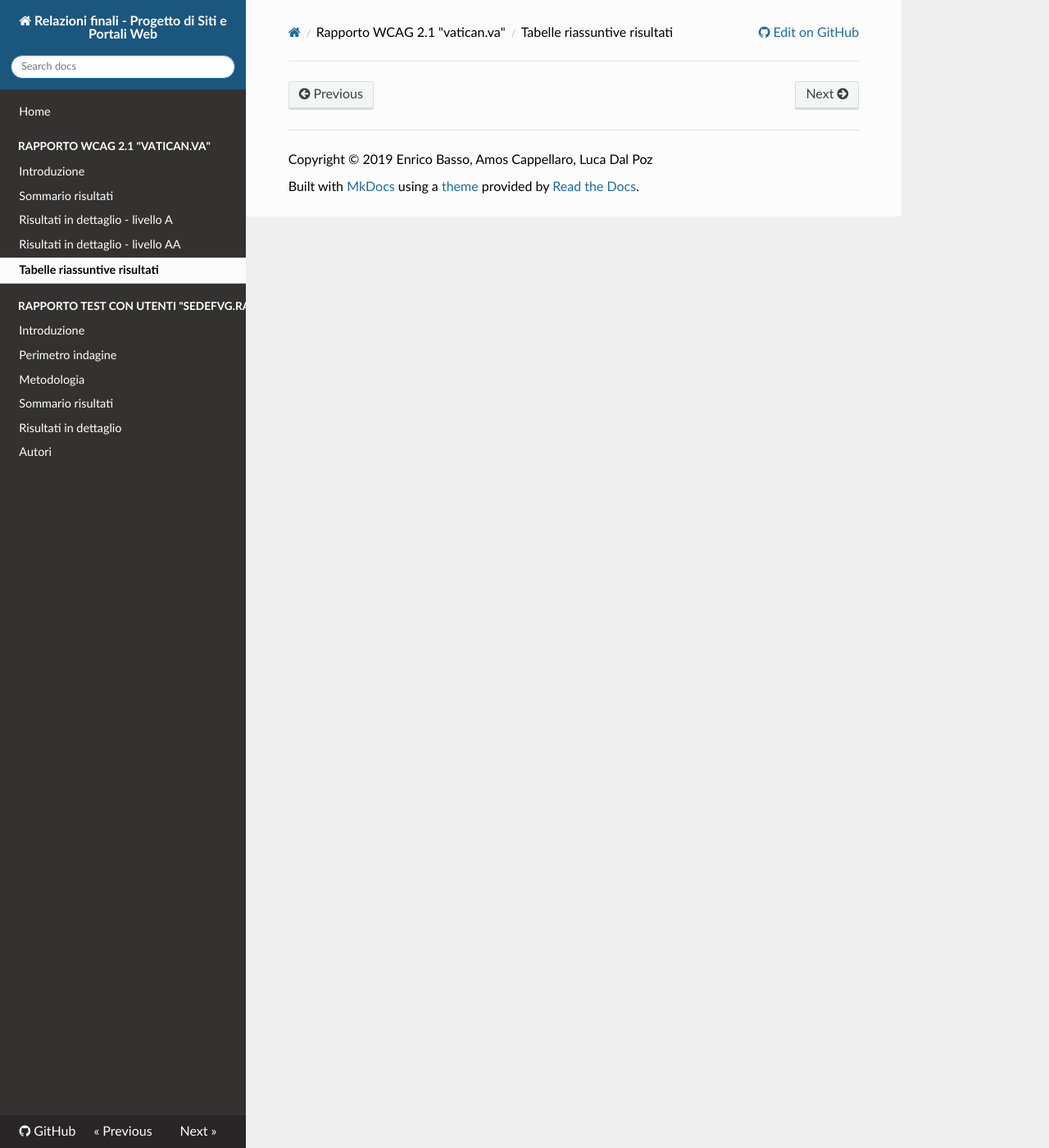
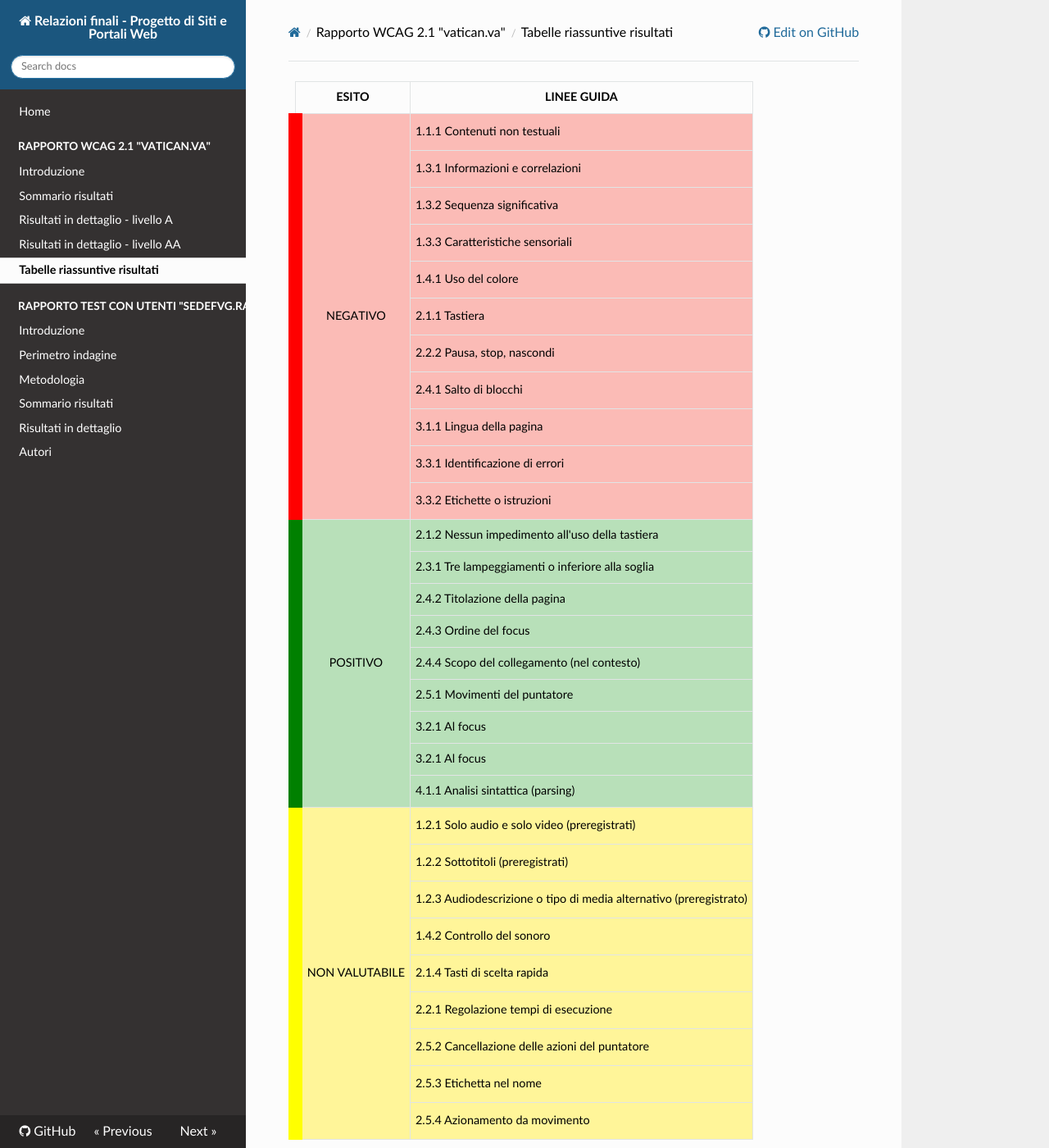
Before and after one commit to amosth/MA0175-Progetto-di-Siti-Web, an MkDocs documentation site: the page built from docs/wcag_vatican_tabelle_risultati.md, in a window 1280 px wide and 1400 px high. Shown: the whole window at 82% size. Built offline with MkDocs 1.6.1, drawn with Linux system fonts in a browser that asks for light colours; nearby versions of some CDN libraries.

Commit message:
editing tabelle riassuntive

```diff
--- a/docs/wcag_vatican_tabelle_risultati.md
+++ b/docs/wcag_vatican_tabelle_risultati.md
@@ -7,3 +7,104 @@ authors:
     - Luca Dal Poz
 date: 2019-07-10
 ---
+
+<table class="docutils">
+    <thead>
+        <tr>
+            <th>ESITO</th>
+            <th>LINEE GUIDA</th>
+        </tr>
+    </thead>
+    <tbody>
+        <tr class="danger">
+            <td rowspan="11" class="result">NEGATIVO</td>
+            <td>1.1.1 Contenuti non testuali</td>
+        </tr>
+        <tr class="danger">
+            <td>1.3.1 Informazioni e correlazioni</td>
+        </tr>
+        <tr class="danger">
+            <td>1.3.2 Sequenza significativa</td>
+        </tr>
+        <tr class="danger">
+            <td>1.3.3 Caratteristiche sensoriali</td>
+        </tr>
+        <tr class="danger">
+            <td>1.4.1 Uso del colore</td>
+        </tr>
+        <tr class="danger">
+            <td>2.1.1 Tastiera</td>
+        </tr>
+        <tr class="danger">
+            <td>2.2.2 Pausa, stop, nascondi</td>
+        </tr>
+        <tr class="danger">
+            <td>2.4.1 Salto di blocchi</td>
+        </tr>
+        <tr class="danger">
+            <td>3.1.1 Lingua della pagina</td>
+        </tr>
+        <tr class="danger">
+            <td>3.3.1 Identificazione di errori</td>
+        </tr>
+        <tr class="danger">
+            <td>3.3.2 Etichette o istruzioni</td>
+        </tr>
+        <tr class="success">
+            <td rowspan="9" class="result">POSITIVO</td>
+            <td>2.1.2 Nessun impedimento all'uso della tastiera</td>
+        </tr>
+        <tr class="success">
+            <td>2.3.1 Tre lampeggiamenti o inferiore alla soglia</td>
+        </tr>
+        <tr class="success">
+            <td>2.4.2 Titolazione della pagina</td>
+        </tr>
+        <tr class="success">
+            <td>2.4.3 Ordine del focus</td>
+        </tr>
+        <tr class="success">
+            <td>2.4.4 Scopo del collegamento (nel contesto)</td>
+        </tr>
+        <tr class="success">
+            <td>2.5.1 Movimenti del puntatore</td>
+        </tr>
+        <tr class="success">
+            <td>3.2.1 Al focus</td>
+        </tr>
+        <tr class="success">
+            <td>3.2.1 Al focus</td>
+        </tr>
+        <tr class="success">
+            <td>4.1.1 Analisi sintattica (parsing)</td>
+        </tr>
+        <tr class="warning">
+            <td rowspan="9" class="result">NON VALUTABILE</td>
+            <td>1.2.1 Solo audio e solo video (preregistrati)</td>
+        </tr>
+        <tr class="warning">
+            <td>1.2.2 Sottotitoli (preregistrati)</td>
+        </tr>
+        <tr class="warning">
+            <td>1.2.3 Audiodescrizione o tipo di media alternativo (preregistrato)</td>
+        </tr>
+        <tr class="warning">
+            <td>1.4.2 Controllo del sonoro</td>
+        </tr>
+        <tr class="warning">
+            <td>2.1.4 Tasti di scelta rapida</td>
+        </tr>
+        <tr class="warning">
+            <td>2.2.1 Regolazione tempi di esecuzione</td>
+        </tr>
+        <tr class="warning">
+            <td>2.5.2 Cancellazione delle azioni del puntatore</td>
+        </tr>
+        <tr class="warning">
+            <td>2.5.3 Etichetta nel nome</td>
+        </tr>
+        <tr class="warning">
+            <td>2.5.4 Azionamento da movimento</td>
+        </tr>
+    </tbody>
+</table>
```
